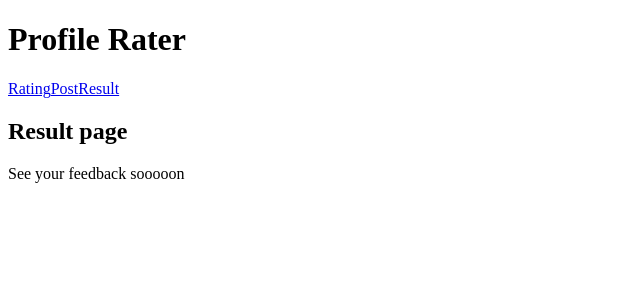
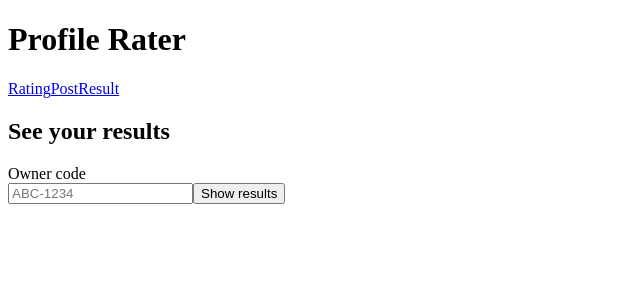
Before and after one commit to tezzzxx/Profile-rater, a React (Vite) app in the folder frontend/: page /result in a window 1280 px wide. Shown: the top 300 px of the page, without its empty margins (0-640 px from the left). Built offline with nearby package versions, Linux system fonts and the light colour scheme.

Commit message:
Frontend for result + litt mer

```diff
--- a/frontend/src/Pages/ratingPage.tsx
+++ b/frontend/src/Pages/ratingPage.tsx
@@ -46,6 +46,7 @@ export default function RatingPage() {
             setBioRating(3);
             setOverallRating(3);
             setComment("");
+            await new Promise((resolve) => setTimeout(resolve, 800));
             await loadNext();
         } catch (e) {
             setError((e as Error).message);
--- a/frontend/src/Pages/resultPage.tsx
+++ b/frontend/src/Pages/resultPage.tsx
@@ -1,8 +1,97 @@
-export default function resultPage() {
+import { useState } from "react";
+import { getResults, type Results } from "../api";
+
+export default function ResultPage() {
+    const [ownerCode, setOwnerCode] = useState("");
+    const [results, setResults] = useState<Results | null>(null);
+    const [notFound, setNotFound] = useState(false);
+    const [loading, setLoading] = useState(false);
+    const [error, setError] = useState<string | null>(null);
+
+    async function handleSubmit(e: React.FormEvent) {
+        e.preventDefault();
+        setLoading(true);
+        setError(null);
+        setNotFound(false);
+        setResults(null);
+        try {
+            const found = await getResults(ownerCode.trim().toUpperCase());
+            if (found) {
+                setResults(found);
+            } else {
+                setNotFound(true);
+            }
+        } catch (e) {
+            setError((e as Error).message);
+        } finally {
+            setLoading(false);
+        }
+    }
+
     return (
         <section>
-            <h2>Result page</h2>
-            <p>See your feedback sooooon</p>
+            <h2>See your results</h2>
+
+            <form onSubmit={handleSubmit}>
+                <label>
+                    Owner code
+                    <br />
+                    <input
+                        value={ownerCode}
+                        onChange={(e) => setOwnerCode(e.target.value)}
+                        placeholder="ABC-1234"
+                        required
+                    />
+                </label>
+                <button type="submit" disabled={loading}>
+                    {loading ? "Loading…" : "Show results"}
+                </button>
+            </form>
+
+            {error && <p>{error}</p>}
+            {notFound && <p>No profile found with that owner code.</p>}
+            {results && <ResultsView results={results} />}
         </section>
     );
 }
+
+function ResultsView({ results }: { results: Results }) {
+    const fmt = (n: number | null) => (n === null ? "–" : n.toFixed(1));
+
+    if (!results.ready) {
+        return (
+            <p>
+                Your profile has {results.ratingCount} of {results.minRatingsToShow} ratings needed.
+                Check back later!
+            </p>
+        );
+    }
+
+    return (
+        <div>
+            <h3>Average scores ({results.ratingCount} ratings)</h3>
+            <ul>
+                <li>Photo: {fmt(results.scores.photos)}</li>
+                <li>Bio: {fmt(results.scores.bio)}</li>
+                <li>Overall: {fmt(results.scores.overall)}</li>
+            </ul>
+
+            <h3>Bio A/B test</h3>
+            <ul>
+                <li>Bio A: {fmt(results.bioTest.a.average)} ({results.bioTest.a.count} ratings)</li>
+                <li>Bio B: {fmt(results.bioTest.b.average)} ({results.bioTest.b.count} ratings)</li>
+            </ul>
+
+            <h3>Comments</h3>
+            {results.comments.length === 0 ? (
+                <p>No comments yet.</p>
+            ) : (
+                <ul>
+                    {results.comments.map((c, i) => (
+                        <li key={i}>{c}</li>
+                    ))}
+                </ul>
+            )}
+        </div>
+    );
+}
--- a/frontend/src/api.ts
+++ b/frontend/src/api.ts
@@ -60,3 +60,24 @@ async function errorMessage(res: Response): Promise<string> {
         return `Something went wrong (${res.status})`;
     }
 }
+
+export type BioVersionResult = { average: number | null; count: number };
+
+export type Results = {
+    profileId: string;
+    ratingCount: number;
+    minRatingsToShow: number;
+    ready: boolean;
+    scores: { photos: number | null; bio: number | null; overall: number | null };
+    bioTest: { a: BioVersionResult; b: BioVersionResult };
+    comments: string[];
+};
+
+export async function getResults(ownerCode: string): Promise<Results | null> {
+    const res = await fetch(`${API_URL}/profiles/results/${encodeURIComponent(ownerCode)}`);
+
+    if (res.status === 404) return null;
+    if (!res.ok) throw new Error(await errorMessage(res));
+
+    return res.json();
+}
```
